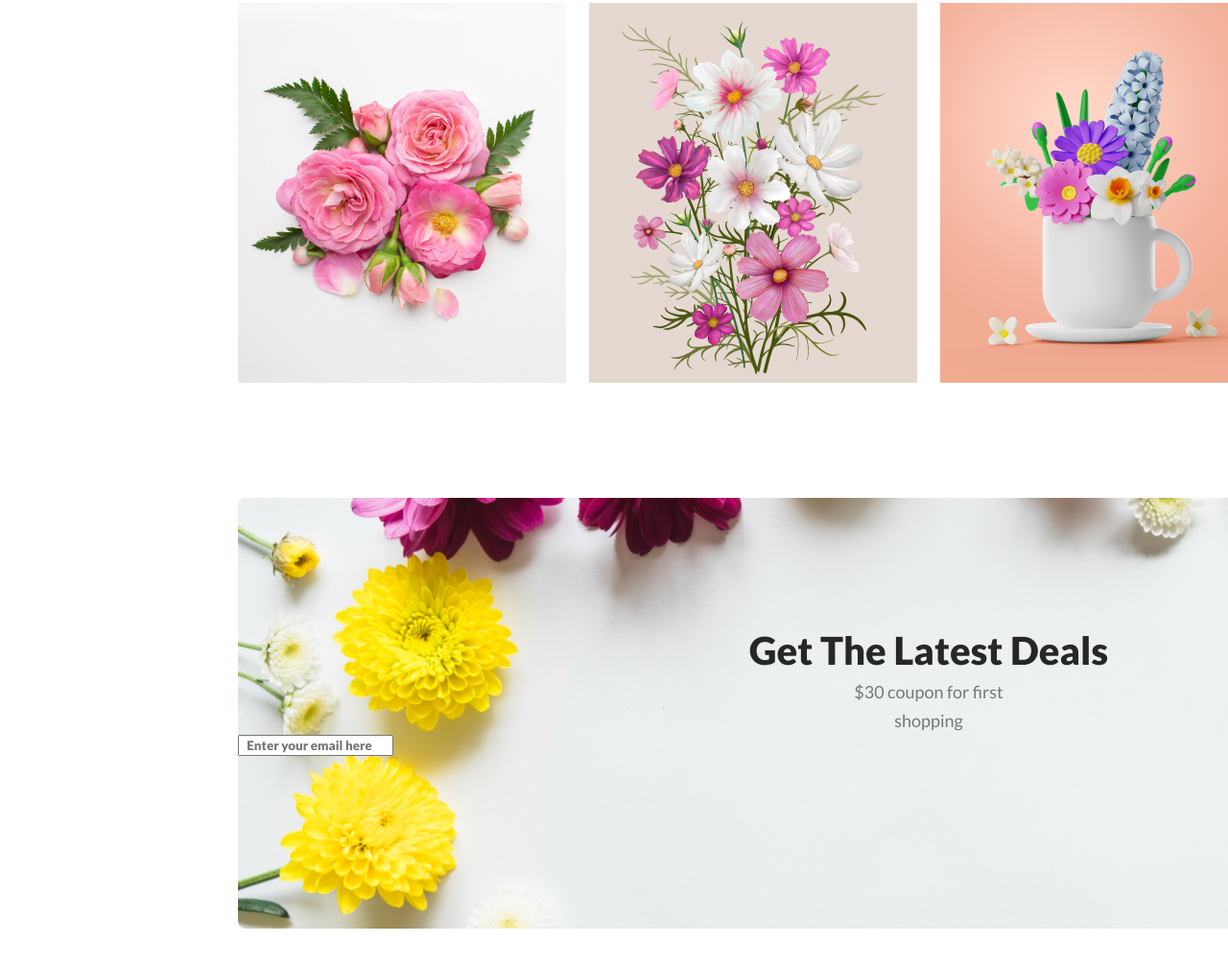
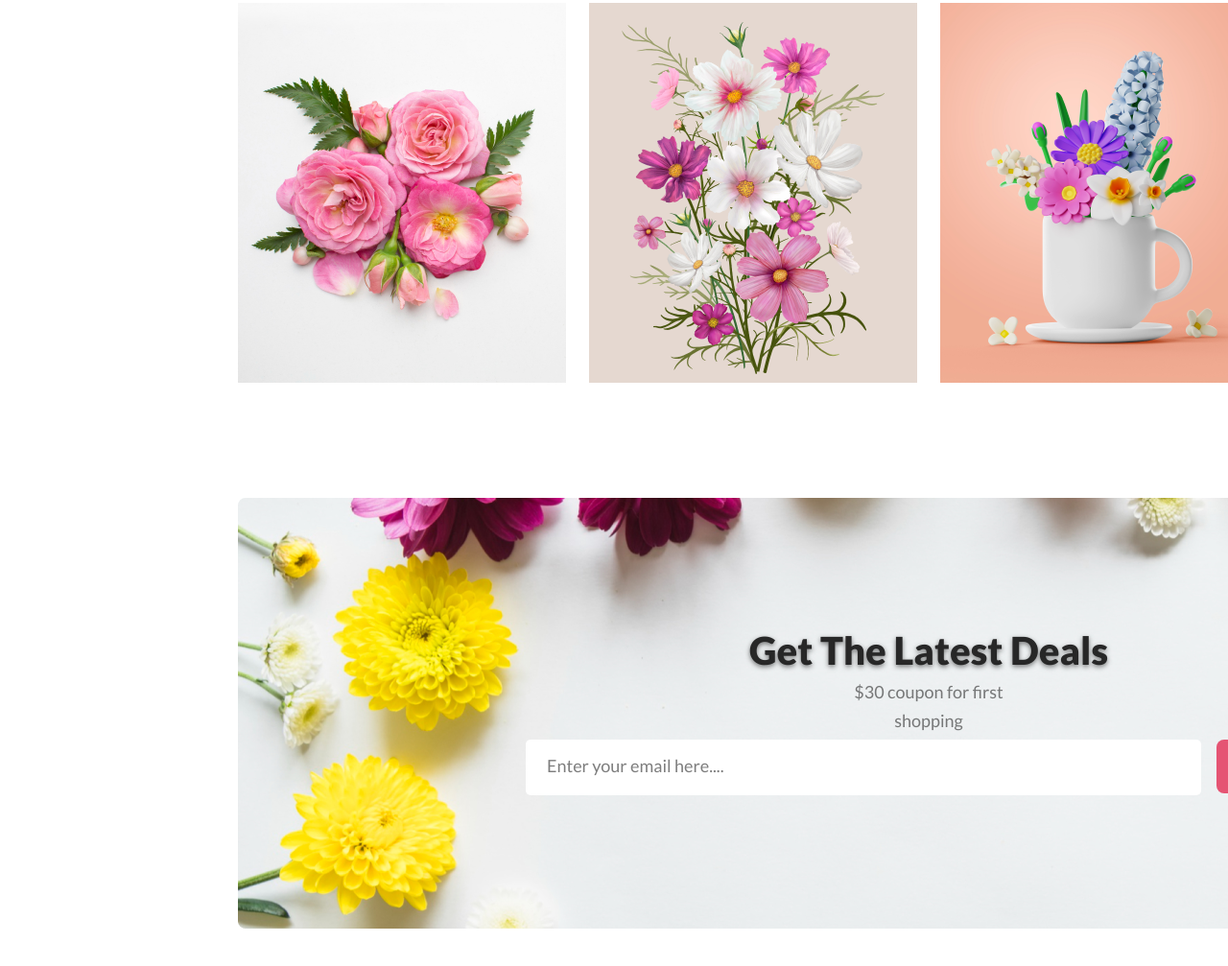
Before and after one commit to ZaedTonmoy/flower-shop, a plain HTML site: page index.html in a window 1280 px wide. Shown: the part 3374-4381 px from the top of the page at 96% size. Drawn offline with Linux system fonts and the light colour scheme.

Commit message:
search ans subscribe input added

```diff
--- a/index.html
+++ b/index.html
@@ -99,7 +99,17 @@
         <div class="get-deals-container">
                <h3 class="deals-header">Get The Latest Deals</h3>
                <p class="feature-sub">$30 coupon for first</p> <p class="feature-sub"> shopping</p>
-            <input type="search" class="deals-search" placeholder="Enter your email here">
+            <div class="search-class">
+                <form class="search-form">
+                    <div>
+                    <input type="text" class="deals-search" placeholder="Enter your email here....">
+                    </div>
+
+                    <div>
+                    <button class="submit-button"> <span class="button-text" class="hot-button">Subscribe</span></button>
+                    </div>
+                </form>
+            </div>
         </div>
     </main>
 
--- a/styles.css
+++ b/styles.css
@@ -265,10 +265,51 @@
     font-weight: 800;
     line-height: normal;
     margin-bottom: 4px;
+    text-shadow: 0px 2px 5px #27272798;
 }
+
 
 .deals-search{
     text-align: center;
     font-family: Lato;
     font-weight: 800;
+    width: 700px;
+    height: 56px;
+    border: none;
+    border-radius: 5px;
 }
+
+.search-form{
+    gap: 16px;
+    display: flex;
+}
+
+.search-class{
+  height: 56px;
+  width: 980px;
+  text-align: center;
+  margin-left: 300px;
+  justify-content: space-around;
+  gap: 20px;
+  margin-top: 5px;
+}
+
+.submit-button{
+    width: 150px;
+    height: 56px;
+    border-radius: 8px;
+    background: #E55473;
+    border: none;
+}
+
+::placeholder {
+    color: rgba(39, 39, 39, 0.60);
+    font-family: Lato;
+    font-size: 18px;
+    font-style: normal;
+    font-weight: 400;
+    line-height: 30px;
+    text-align: left;
+    padding-left: 20px;
+    padding-bottom: 20px;
+}
```
